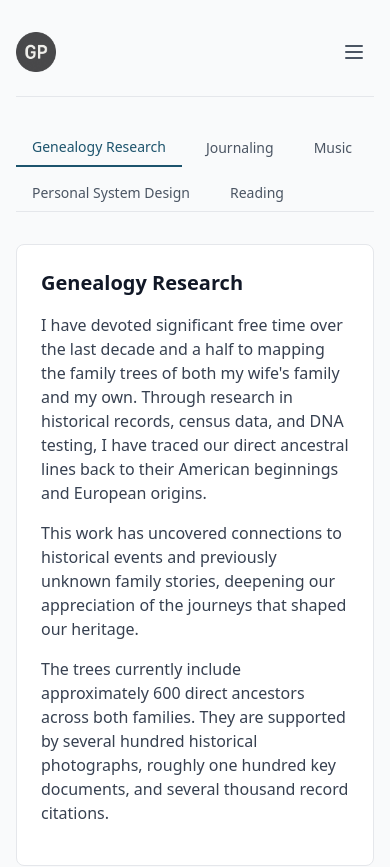
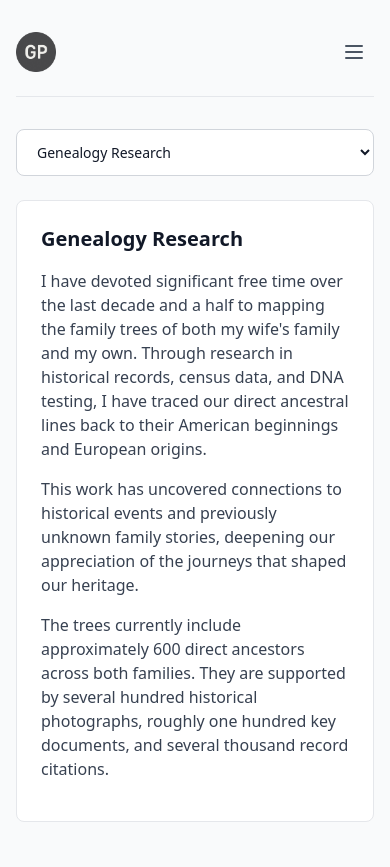
Before and after one commit to garretpatten/garretpatten.com, a Vue app: page /hobbies in a window 390 px wide. Shown: the top 867 px of the page. Built offline with nearby package versions, Linux system fonts and the light colour scheme.

Commit message:
fix: mobile nav experience for hobbies on mobile. Update content

```diff
--- a/src/views/AboutView.vue
+++ b/src/views/AboutView.vue
@@ -18,7 +18,7 @@
       </p>
 
       <p class="text-gray-700 dark:text-gray-300 leading-relaxed mb-6">
-        After graduation, a QA Engineering internship introduced me to professional software development. Working alongside talented engineers, I gradually gravitated toward the creative act of building rather than merely testing. That shift launched my career in software engineering and, eventually, security.
+        The summer prior to graduation, a QA Engineering internship introduced me to professional software development. Working alongside talented engineers, I gradually gravitated toward the creative act of building rather than merely testing. That shift launched my career in software engineering and, eventually, security.
       </p>
 
       <p class="text-gray-700 dark:text-gray-300 leading-relaxed">
--- a/src/views/HobbiesView.vue
+++ b/src/views/HobbiesView.vue
@@ -1,8 +1,23 @@
 <template>
   <div class="max-w-4xl mx-auto">
+    <!-- Mobile: Dropdown Navigation -->
+    <div class="md:hidden mb-6">
+      <select
+        v-model="activeTab"
+        class="w-full px-4 py-3 text-sm font-medium bg-white dark:bg-gray-900 border border-gray-300 dark:border-gray-700 rounded-lg text-gray-900 dark:text-gray-100 focus:outline-none focus:ring-2 focus:ring-navy-500 dark:focus:ring-pine-500"
+      >
+        <option
+          v-for="hobby in hobbies"
+          :key="hobby.id"
+          :value="hobby.id"
+        >
+          {{ hobby.title }}
+        </option>
+      </select>
+    </div>
 
-    <!-- Tab Navigation -->
-    <div class="flex flex-wrap gap-2 mb-8 border-b border-gray-200 dark:border-gray-800">
+    <!-- Desktop: Tab Navigation -->
+    <div class="hidden md:flex flex-wrap gap-2 mb-8 border-b border-gray-200 dark:border-gray-800">
       <button
         v-for="hobby in hobbies"
         :key="hobby.id"
--- a/src/views/ResumeView.vue
+++ b/src/views/ResumeView.vue
@@ -7,8 +7,8 @@
       </h2>
       <div class="bg-gray-50 dark:bg-gray-900 border-l-4 border-navy-600 dark:border-pine-500 py-4 px-5 rounded-lg">
         <p class="text-gray-700 dark:text-gray-300 leading-relaxed">
-          Systems-minded engineer with seven years of experience in product development, software engineering, and security.
-          I design secure, scalable systems, build automation that improves developer productivity, and promote security as a shared responsibility across engineering teams.
+          Experienced engineer with seven years across product development, software engineering, and security.
+          As Technical Lead for Product Security at nCino, I own end-to-end security assessments, design developer-first security controls, and drive cross-team practices that reduce risk while preserving velocity.
         </p>
       </div>
     </section>
```
